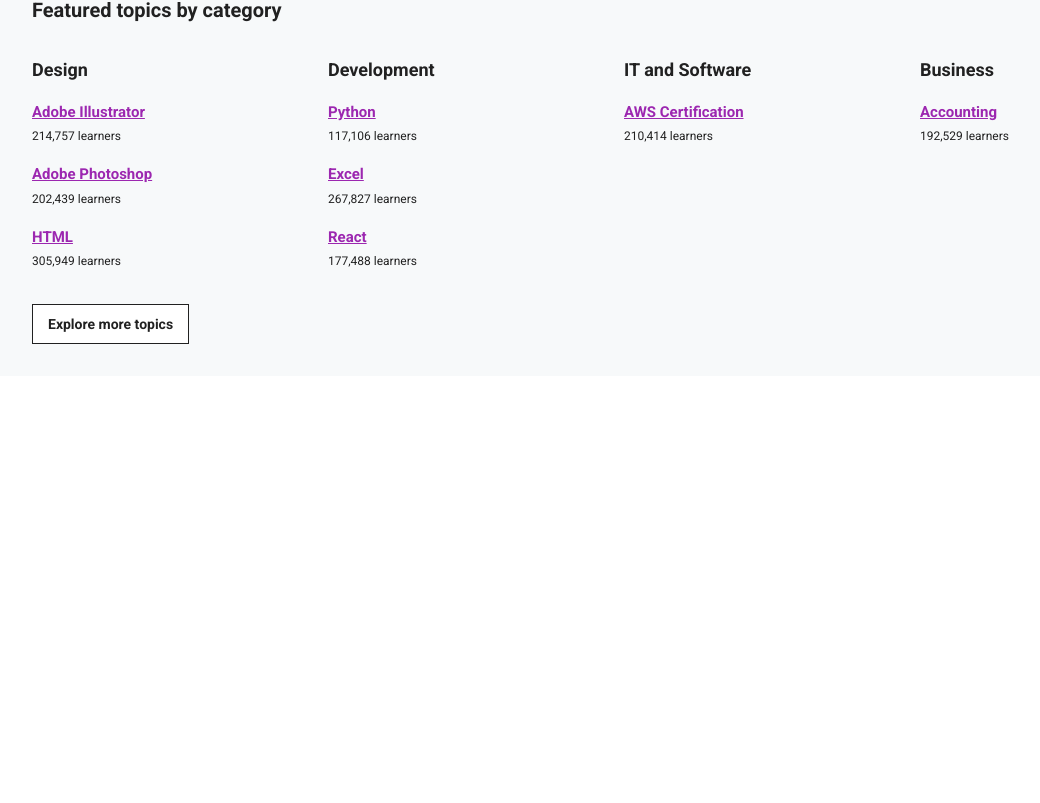
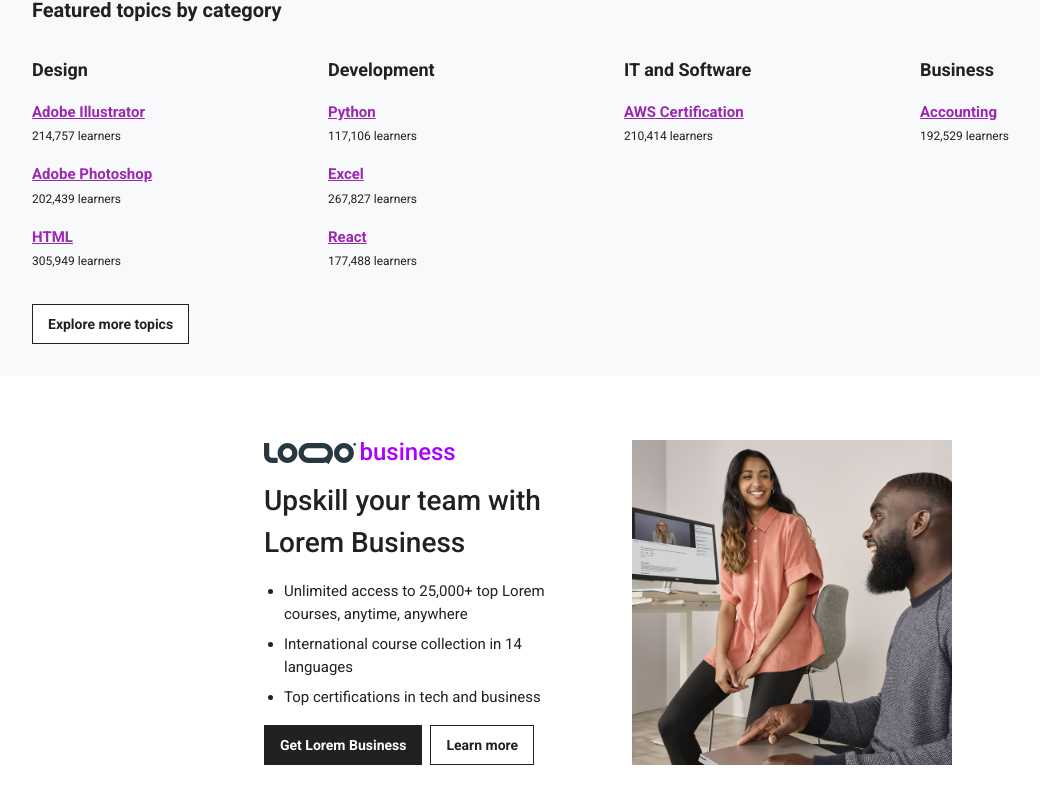
Before and after one commit to tuheli/video-course-platform, a React (Vite) app: page / in a window 1280 px wide. Shown: the part 3009-3812 px from the top of the page, without its empty margins (32-1072 px from the left). Before the commit the page ends 3385 px from the top, so only its background shows below. Built offline with nearby package versions, Linux system fonts and the light colour scheme.

Commit message:
Added upskill your team section

```diff
--- a/src/components/landing-page/LandingPage.tsx
+++ b/src/components/landing-page/LandingPage.tsx
@@ -7,6 +7,7 @@ import { LearnerPositiveReviews } from '../learner-positive-reviews/LearnerPosit
 import { LearnersAreViewingSlider } from '../learners-are-viewing-slider/LearnersAreViewingSlider';
 import { TopCategories } from '../top-categories/TopCategories';
 import { FeaturedTopicsByCategory } from '../featured-topics-by-category/FeaturedTopicsByCategory';
+import { UpskillYourTeam } from '../upskill-your-team/UpskillYourTeam';
 
 const LandingPage = () => {
   return (
@@ -58,6 +59,13 @@ const LandingPage = () => {
       >
         <FeaturedTopicsByCategory />
       </Box>
+      <Box
+        sx={{
+          py: 8,
+        }}
+      >
+        <UpskillYourTeam />
+      </Box>
     </>
   );
 };
```
